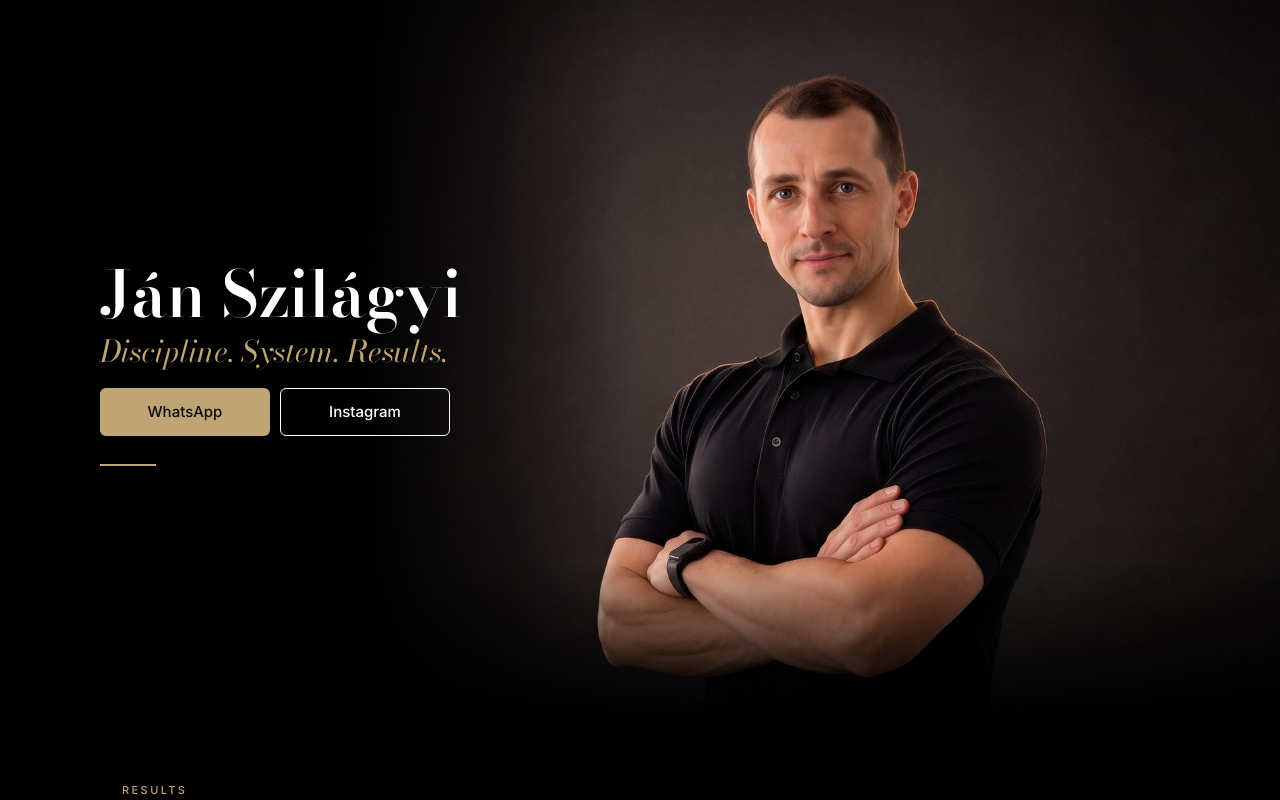
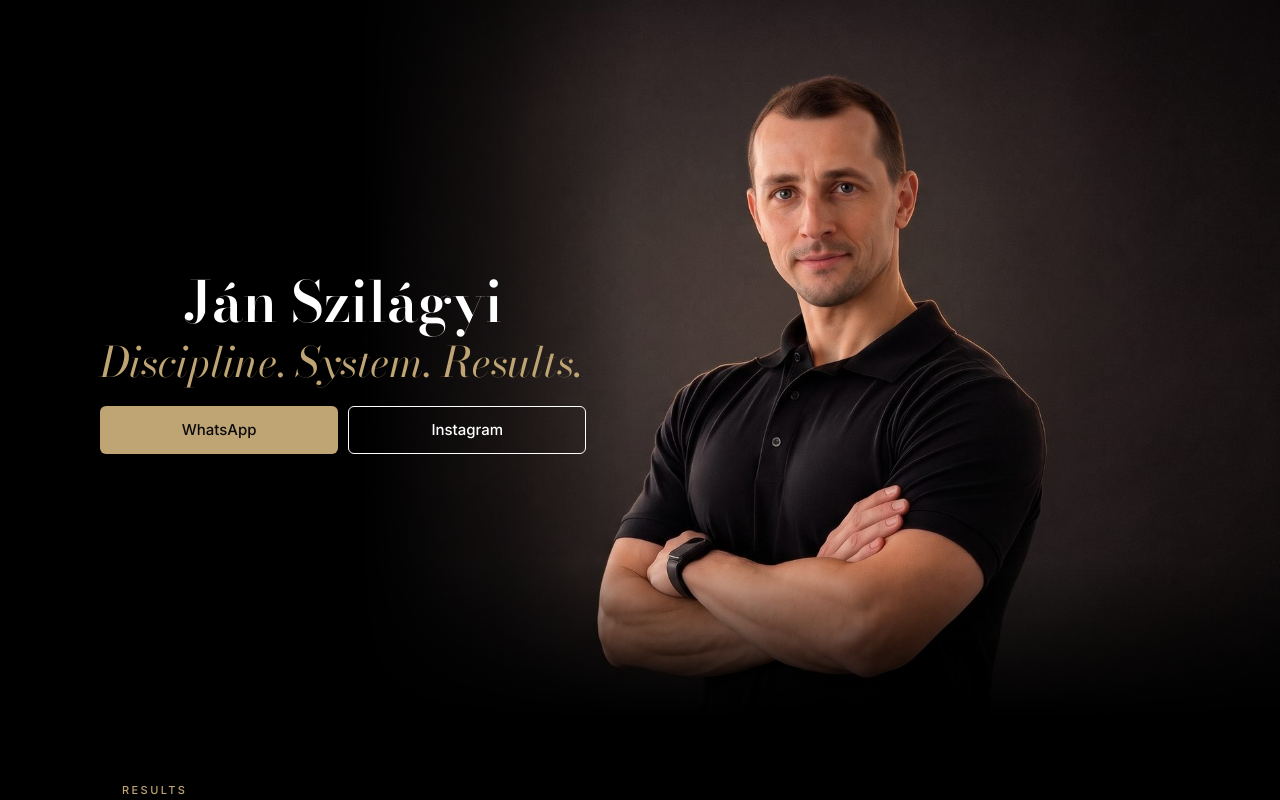
Before and after one commit to janszilagyi/janszilagyi.com, a plain HTML site: page index.html in a window 1280 px wide. Shown: the top 800 px of the page. Drawn offline with nearby package versions, Linux system fonts and the light colour scheme; no server answers.

Commit message:
Desktop hero: mobile-style centered text block

```diff
--- a/index.html
+++ b/index.html
@@ -145,9 +145,11 @@
     .hero img{position:absolute;top:0;bottom:0;left:auto;right:0;width:72%;height:100%;max-height:none;object-position:50% 30%;-webkit-mask-image:linear-gradient(to right,transparent 0,#000 30%),linear-gradient(to top,transparent 0,#000 22%);-webkit-mask-composite:source-in;mask-image:linear-gradient(to right,transparent 0,#000 30%),linear-gradient(to top,transparent 0,#000 22%);mask-composite:intersect}
     .hero-band{width:50%;max-width:none;margin:0;z-index:2;padding:0 56px 0 max(56px,calc((100vw - 1080px)/2));background:transparent}
     /* slogan presne na šírku dvoch tlačidiel (2 × 170 px + 10 px medzera) */
-    .hero .btn{width:170px}
-    .hero .tagline{width:350px}
-    .hero-band::after{content:"";display:block;width:56px;height:2px;background:var(--accent);margin-top:28px}
+    /* rovnaké rozloženie ako na mobile: blok 500 px – meno na stred, slogan a tlačidlá na celú šírku bloku */
+    .hero h1,.hero .tagline,.hero .btns{width:min(500px,38vw)}
+    .hero h1{text-align:center;font-size:min(64px,4.4vw)}
+    .hero .btns{grid-template-columns:1fr 1fr}
+    .hero .btn{width:auto}
     .btns{grid-template-columns:auto auto;justify-content:start}
     .btn{min-width:170px}
     .gallery.ig{grid-template-columns:repeat(6,1fr)}
```
